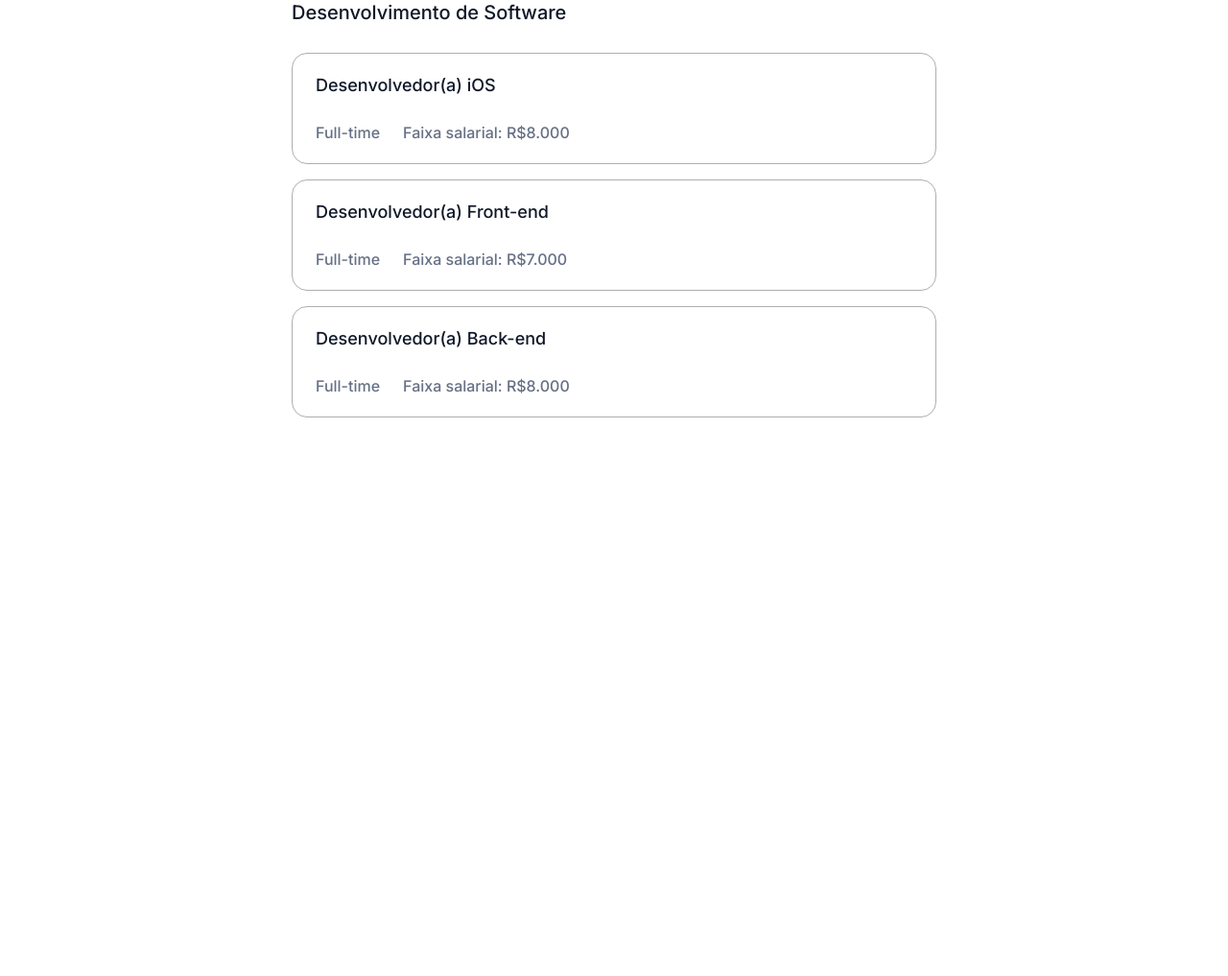
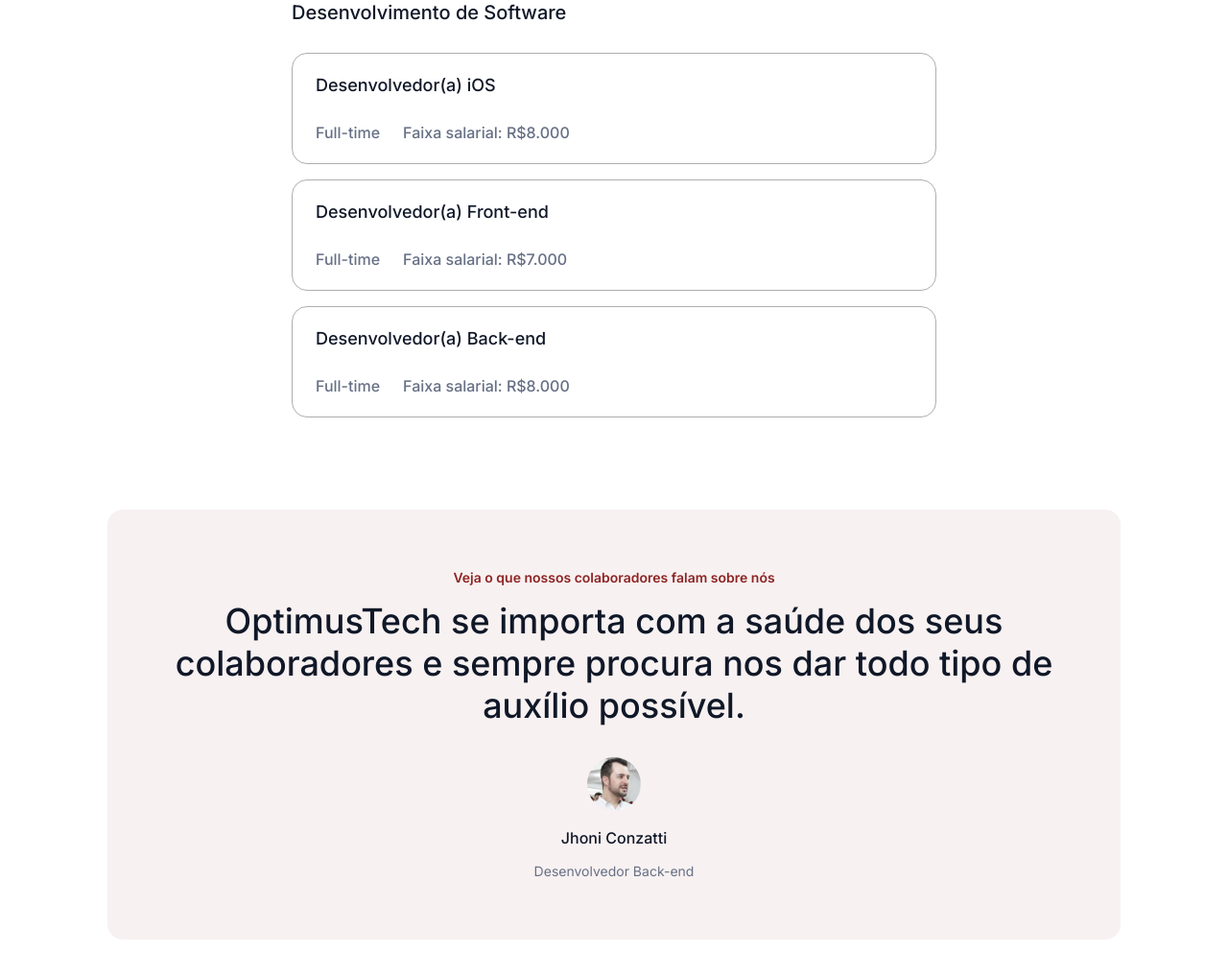
Before and after one commit to jconzatti/alura.7doc.html.css.1, a plain HTML site: page index.html in a window 1280 px wide. Shown: the part 1836-2853 px from the top of the page at 96% size. Before the commit the page ends 2287 px from the top, so only its background shows below. Drawn offline with Linux system fonts and the light colour scheme.

Commit message:
seção depoimentos

```diff
--- a/css/styles.css
+++ b/css/styles.css
@@ -203,3 +203,56 @@
     color: var(--cor-texto-principal);
     gap: 1.5rem;
 }
+
+#secao-depoimento {
+    display: flex;
+    flex-direction: column;
+    align-items: center;
+    gap: 2rem;
+    padding: 4rem;
+    margin: 5rem 7rem 6rem 7rem;
+    text-align: center;
+    background-color: var(--cor-destaque-tranparente);
+    border-radius: 1rem;
+}
+
+.depoimento{
+    display: flex;
+    flex-direction: column;
+    gap: 1rem;
+}
+
+.depoimento span{
+    font-size: 0.875rem;
+    font-weight: 600;
+    color: var(--cor-destaque);
+}
+
+.depoimento p{
+    font-size: 2.25rem;
+    line-height: 2.75rem;
+    color: var(--cor-texto-destaque);
+}
+
+.colaborador-depoimento{
+    display: flex;
+    flex-direction: column;
+    align-items: center;
+    gap: 1rem;
+}
+
+.colaborador-depoimento img{
+    width: 3.5rem;
+    border-radius: 50%;
+}
+
+.colaborador-depoimento span{
+    line-height: 1.5rem;
+    color: var(--cor-texto-destaque);
+}
+
+.colaborador-depoimento p{
+    font-size: 0.875rem;
+    font-weight: 400;
+    color: var(--cor-texto-principal);
+}
--- a/index.html
+++ b/index.html
@@ -119,6 +119,17 @@
                 </div>
             </div>
         </section>
+        <section id="secao-depoimento">
+            <div class="depoimento">
+                <span>Veja o que nossos colaboradores falam sobre nós</span>
+                <p>OptimusTech se importa com a saúde dos seus colaboradores e sempre procura nos dar todo tipo de auxílio possível.</p>
+            </div>
+            <div class="colaborador-depoimento">
+                <img src="img/avatar.jpg" alt="avatar de Jhoni Conzatti">
+                <span>Jhoni Conzatti</span>
+                <p>Desenvolvedor Back-end</p>
+            </div>
+        </section>
     </main>
 </body>
 </html>
```
Also changed, not shown: img/avatar.jpg (added).
